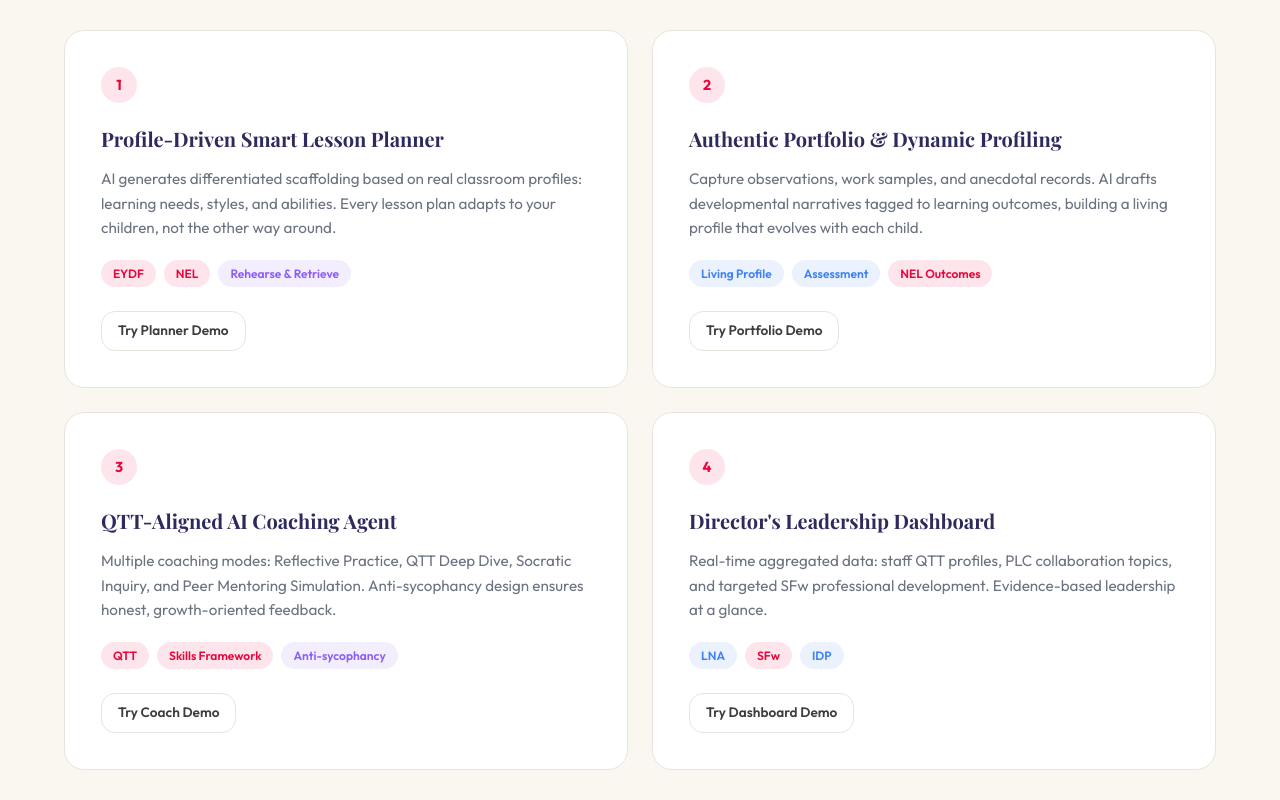
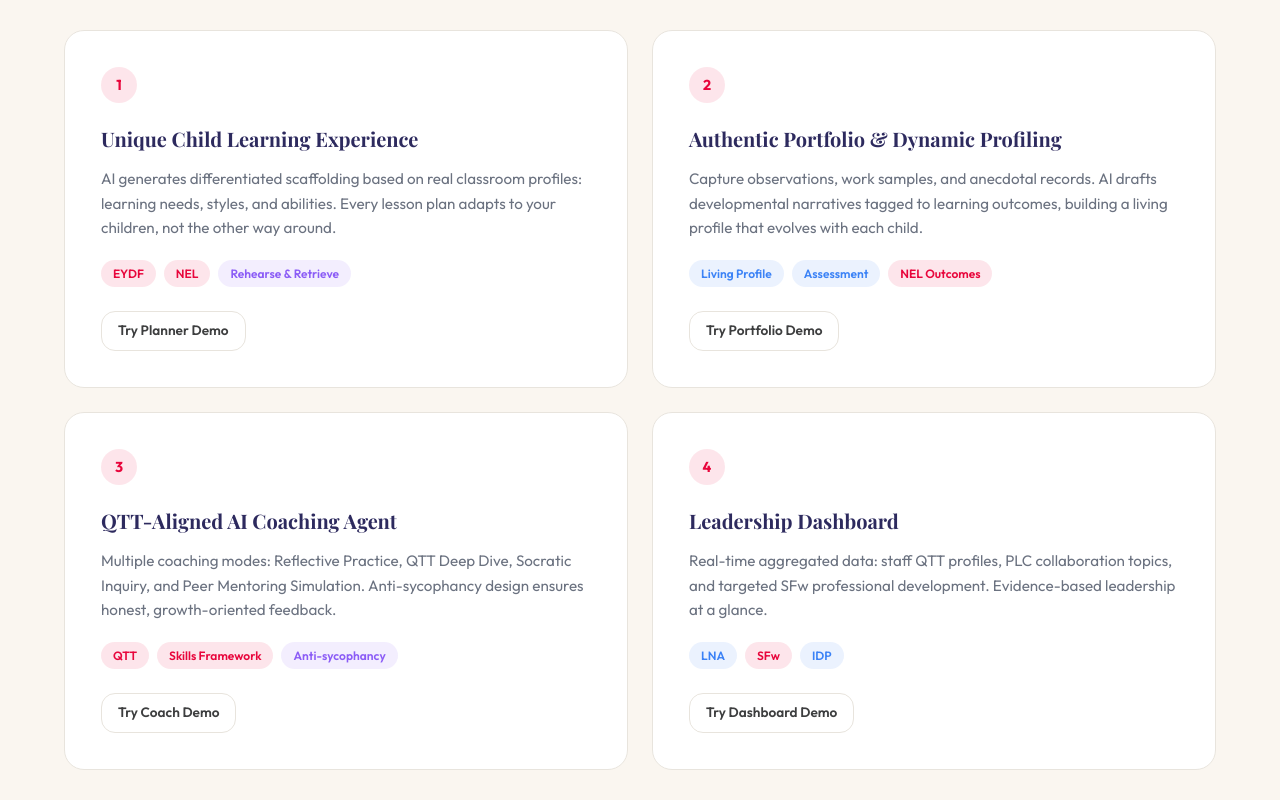
Before and after one commit to anitateoyingying/pedaforge, a plain HTML site: page index.html in a window 1280 px wide. Shown: the part 2020-2820 px from the top of the page. Drawn offline with nearby package versions, Linux system fonts and the light colour scheme; a web font is replaced by a local one.

Commit message:
fix: update Core Modules titles on index.html
- "Profile-Driven Smart Lesson Planner" → "Unique Child Learning Experience"
- "Director's Leadership Dashboard" → "Leadership Dashboard"

```diff
--- a/index.html
+++ b/index.html
@@ -176,7 +176,7 @@
 
         <div class="feature-card">
           <div class="feature-number">1</div>
-          <h3>Profile-Driven Smart Lesson Planner</h3>
+          <h3>Unique Child Learning Experience</h3>
           <p>AI generates differentiated scaffolding based on real classroom profiles: learning needs, styles, and abilities. Every lesson plan adapts to your children, not the other way around.</p>
           <div class="feature-tags">
             <span class="tag tag-framework">EYDF</span>
@@ -212,7 +212,7 @@
 
         <div class="feature-card">
           <div class="feature-number">4</div>
-          <h3>Director's Leadership Dashboard</h3>
+          <h3>Leadership Dashboard</h3>
           <p>Real-time aggregated data: staff QTT profiles, PLC collaboration topics, and targeted SFw professional development. Evidence-based leadership at a glance.</p>
           <div class="feature-tags">
             <span class="tag tag-data">LNA</span>
@@ -557,7 +557,7 @@
               </div>
               <div class="kpi-detail-row">
                 <span class="kpi-detail-label">Reporting</span>
-                <span>Real-time compliance rate on Director's Dashboard; monthly pedagogical audit report with qualitative notes; final tally in Month 12 ECDA report</span>
+                <span>Real-time compliance rate on Leadership Dashboard; monthly pedagogical audit report with qualitative notes; final tally in Month 12 ECDA report</span>
               </div>
             </div>
           </div>
```
